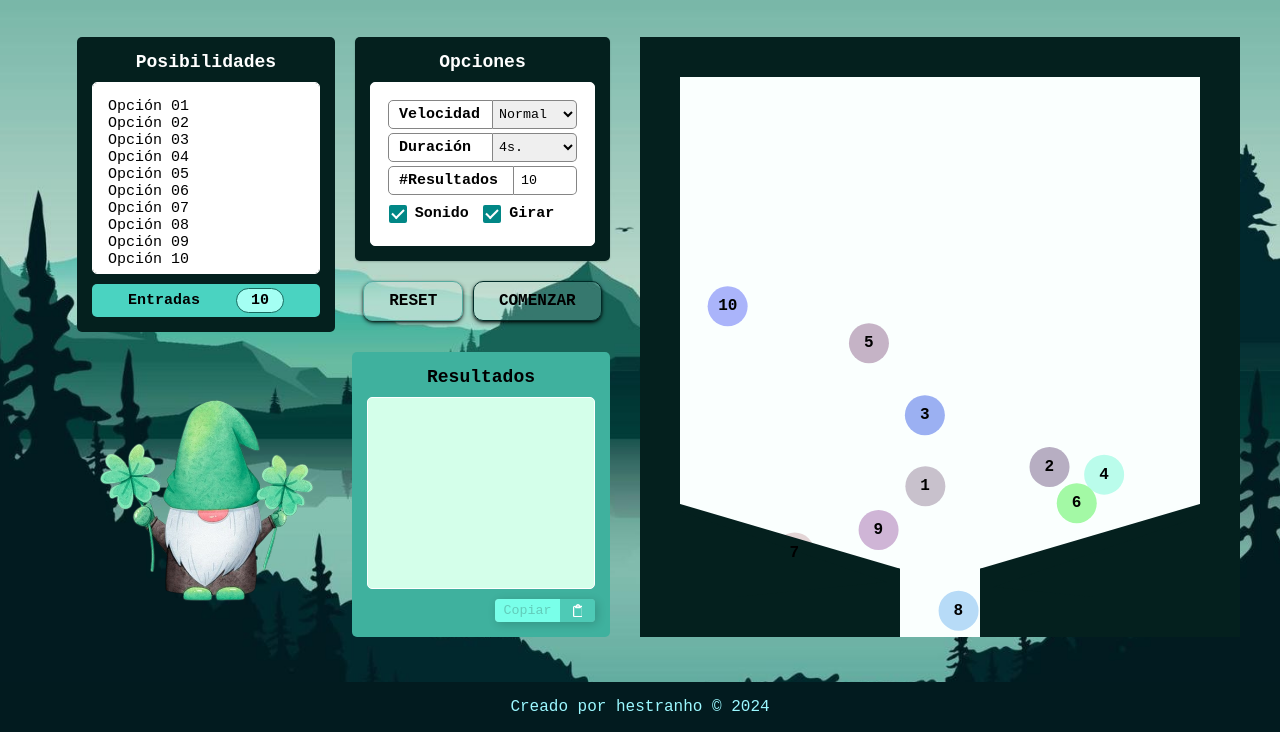
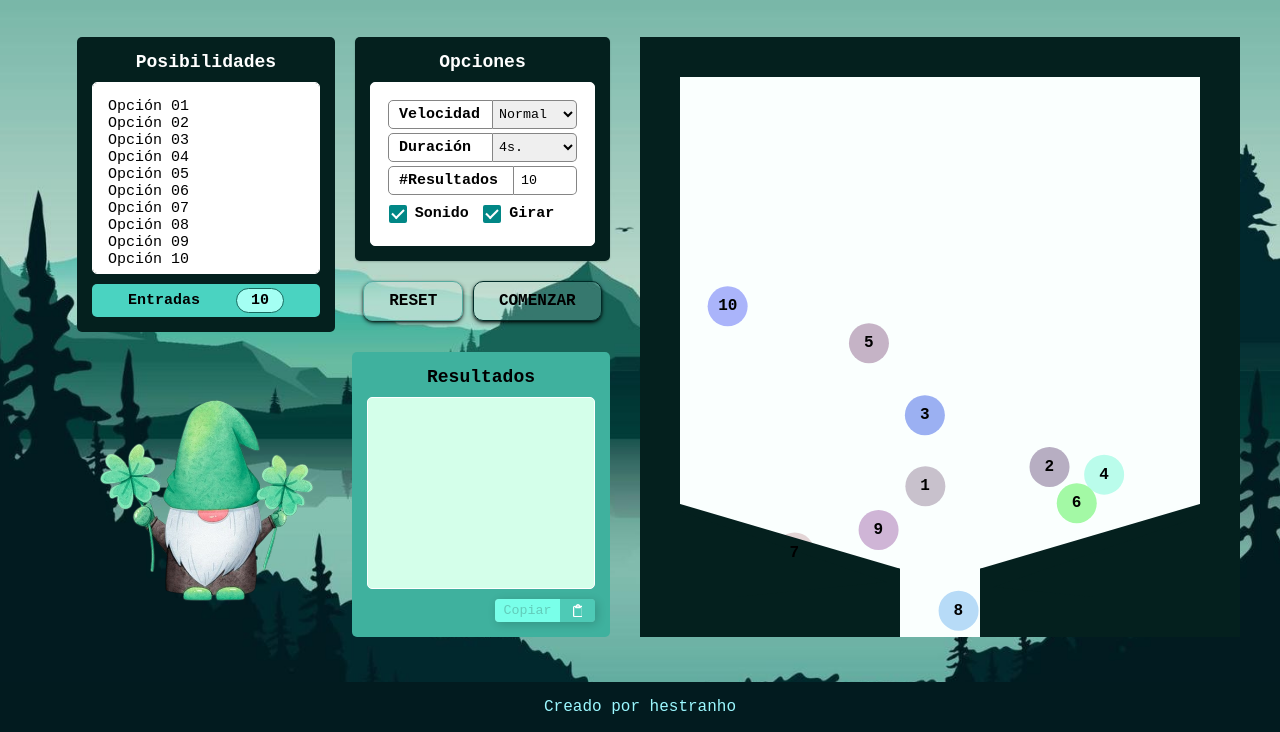
Before and after one commit to Hestranha/Ohou-te, a plain HTML site: page index.html in a window 1280 px wide. Shown: the part 110-842 px from the top of the page. Drawn offline with Linux system fonts and the light colour scheme; animation ran at ten frames a second.

Commit message:
Update index.html

```diff
--- a/index.html
+++ b/index.html
@@ -119,7 +119,7 @@
       </div>
     </div>
     <footer>
-      <p>Creado por hestranho © 2024</p>
+      <p>Creado por hestranho</p>
     </footer>
     <script src="./src/js/confetti.js"></script>
     <script src="./assets/js/script.js"></script>
```
